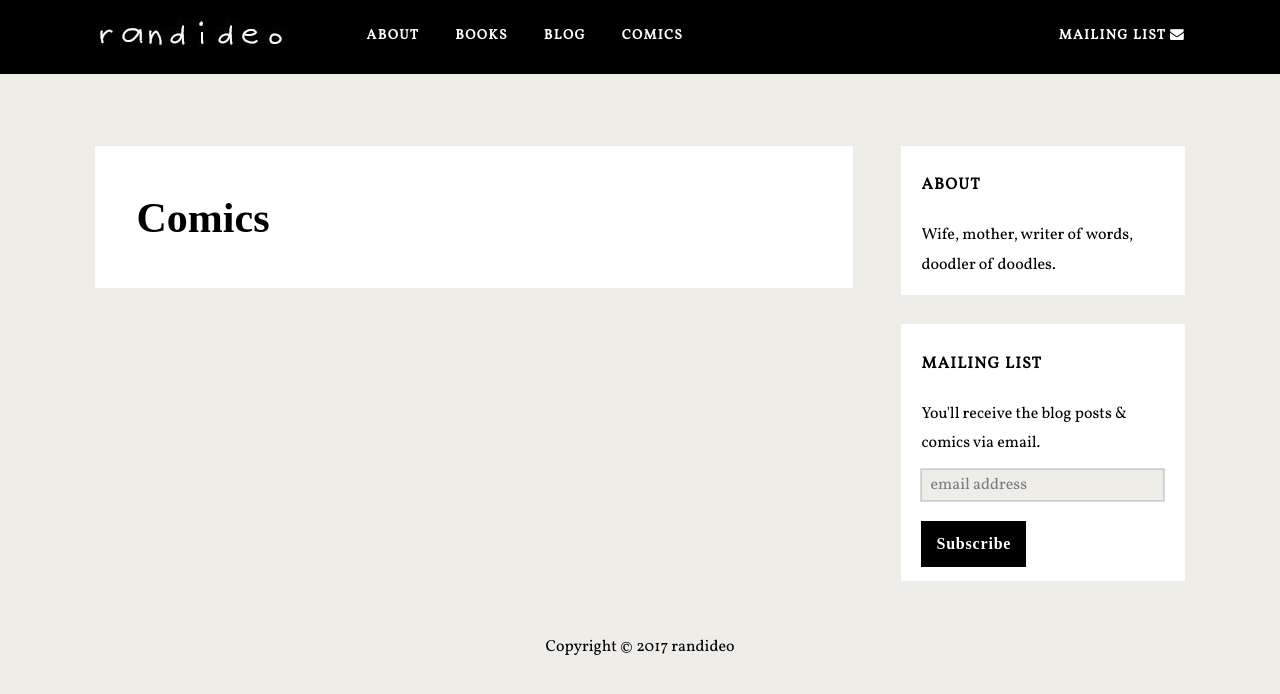
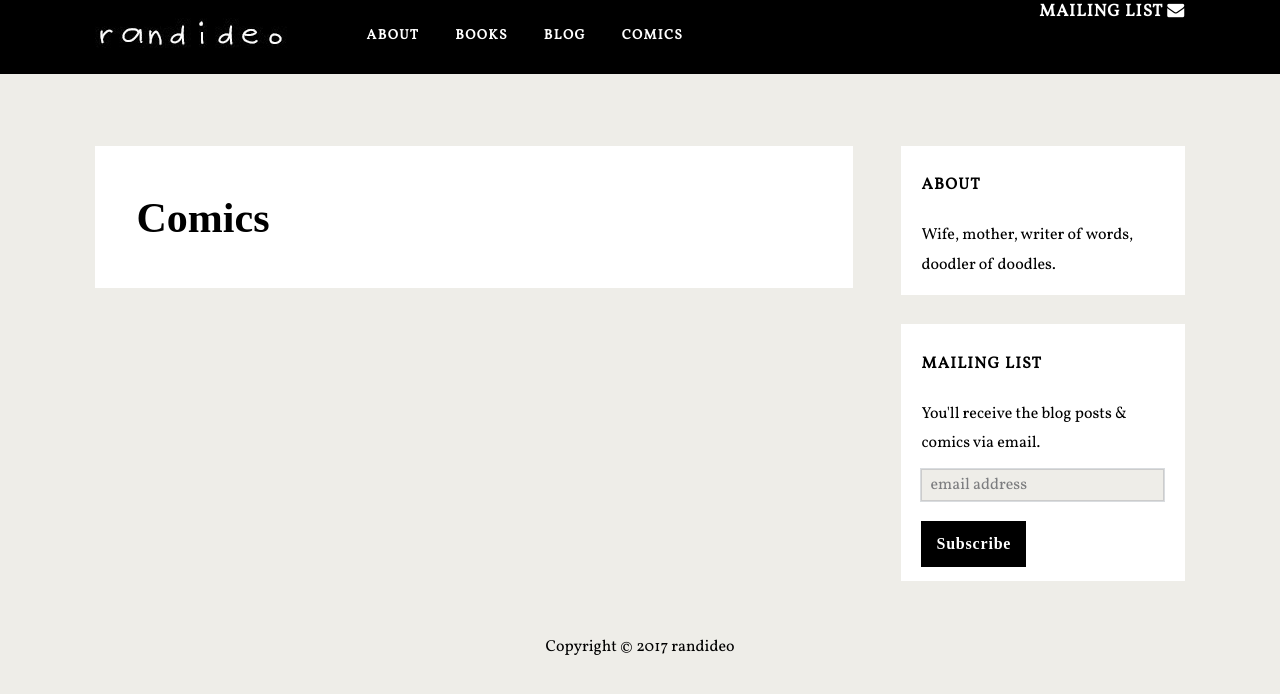
Before and after one commit to randideo/randideo.github.io, a Jekyll site: the page built from comics.html, in a window 1280 px wide. Shown: the top 694 px of the page. Built offline with Jekyll 4.4.1, drawn with Linux system fonts in a browser that asks for light colours; nearby versions of some CDN libraries; some web fonts are replaced; comment, search, counter and statistics services are not loaded.

Commit message:
Create header.html

```diff
--- a/_includes/header.html
+++ b/_includes/header.html
@@ -53,7 +53,7 @@
 <ul class='social-media-iconsnbt'>
 
 
-	<li><a style="font-size: .813em; line-height: 5.231em; letter-spacing: .1em;" href="http://tinyletter.com/randideo" target='_blank'>mailing list <i class='fa fa-envelope'></i></a></li>
+	<li><a style="font-size: 17px; line-height: 23px; letter-spacing: 1px;" href="http://tinyletter.com/randideo" target='_blank'>mailing list <i class='fa fa-envelope'></i></a></li>
 
 
 </ul>
```
